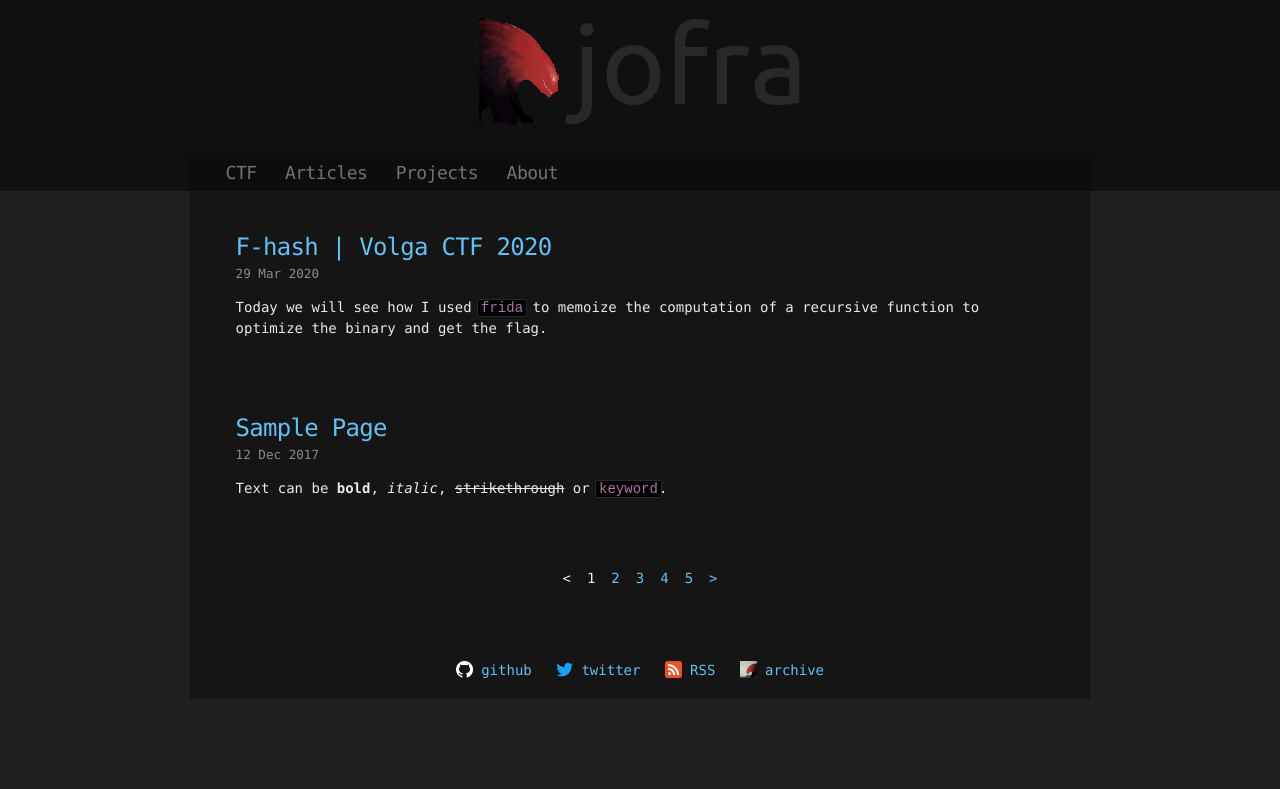
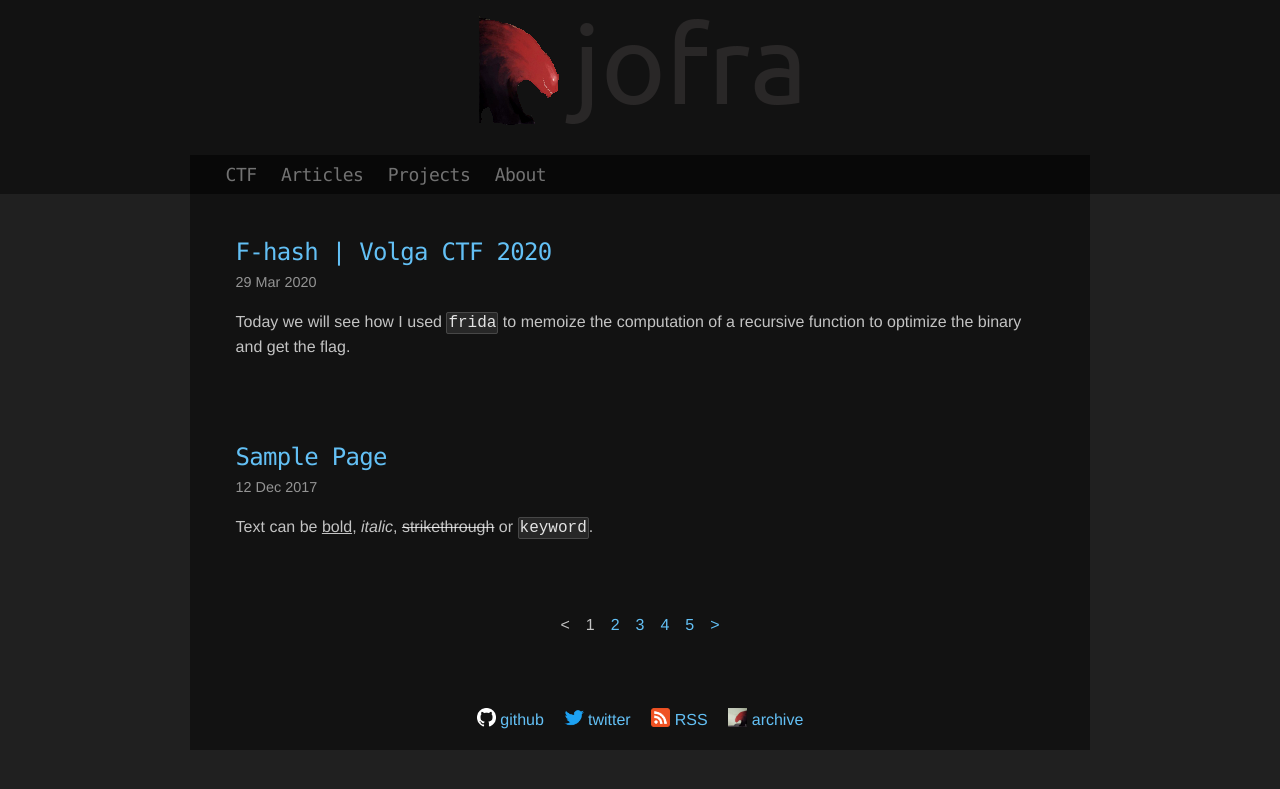
Before and after one commit to Vasco-jofra/Vasco-jofra.github.io, a Jekyll site: the page built from index.html, in a window 1280 px wide. Shown: the top 789 px of the page. Built offline with Jekyll 4.4.1, drawn with Linux system fonts in a browser that asks for light colours; the list of posts is cut into pages by our own code.

Commit message:
better color anf font abstraction. new font

```diff
--- a/_config.yml
+++ b/_config.yml
@@ -22,7 +22,7 @@ permalink: /:categories/:day/:month/:year/:title
 paginate: 2 # @@TODO: change me to 50
 paginate_path: /page/:num/
 
-# jekyll-compress-html https://github.com/penibelst/jekyll-compress-html
+# jekyll-compress-html (https://github.com/penibelst/jekyll-compress-html)
 compress_html:
   clippings: all
   endings: []
--- a/_sass/base.scss
+++ b/_sass/base.scss
@@ -3,19 +3,49 @@
 @import "rouge-base16-dark";
 @import "default_colors";
 
-$body_background: #202020;
-$text_color: #eaeaea;
+// https://material.io/design/color/dark-theme.html#properties
+//  - good tips
 
+// Tips on colors: https://uxplanet.org/8-tips-for-dark-theme-design-8dfc2f8f7ab6
+//  - Higher elevation, lighter surface
+
+// Color is important: https://blog.tubikstudio.com/color-in-ui-design-look-on-the-bright-side/
+//  -
+
+// Test contrast of 2 colors: (https://contrast-ratio.com/?ref=uxprocc#rgba%28255%2C255%2C255%2C%200.87%29-on-%23121212)
+
+// ====================
+// Fonts
+// ====================
+$font_headers: Monaco, "Bitstream Vera Sans Mono", "Lucida Console", Terminal, monospace;
+$font_main_text: "Helvetica Neue", Helvetica, Arial, sans-serif;
+
+// ====================
+// Colors
+// ====================
+$monster_red: desaturate(#8d2325, 0);
+$link_blue: #63c0f5;
+
+// Background colors (people suggest lighter backgrounds to show elevation, but here I think darkening looks better)
+// $background_color: #191716;
 $background_color: #202020;
-$header_logo_background_color: #101010;
-$header_nav_background_color: #0d0d0d;
-$text_color: #eaeaea;
+$logo_background_color: #121212;
+$nav_background_color: #080808;
+$container_background_color: $logo_background_color;
 
+// Text color
+$high_emphasis_text_color: rgba(255, 255, 255, 0.87);
+$medium_high_emphasis_text_color: rgba(255, 255, 255, 0.75);
+$medium_emphasis_text_color: rgba(255, 255, 255, 0.55);
+$low_emphasis_text_color: rgba(255, 255, 255, 0.38);
+
+$link_color: $link_blue;
+$header_color: $link_blue;
+
+// @@TODO: To check
 $header: #b5e853;
 $blockquote-color: #aaa;
 $blockquote-border: #666;
-$container-background: #151515;
-$link_color: #63c0f5;
 
 // ====================
 // Common
@@ -48,14 +78,14 @@ body {
   padding: 0;
 
   // text
-  font-size: 14px;
-  line-height: 1.4;
-  font-family: Monaco, "Bitstream Vera Sans Mono", "Lucida Console", Terminal,
-    monospace;
-  color: $text_color;
+  color: $medium_high_emphasis_text_color;
+  font-family: $font_main_text;
+  font-size: 16px;
+  line-height: 1.5;
+  font-weight: 400;
 
   // background
-  background: $body_background;
+  background: $background_color;
   //   background-image: url("/assets/bkg.png");
   //   background-repeat: repeat-y;
   //   background-position-x: center;
@@ -65,7 +95,7 @@ body {
 // Header
 // ====================
 header {
-  background: $header_logo_background_color;
+  background: $logo_background_color;
 }
 
 .header-logo {
@@ -92,7 +122,7 @@ header {
 }
 
 nav {
-  background: $header_nav_background_color; // rgba(0, 0, 0, 0.2);
+  background: $nav_background_color; // rgba(0, 0, 0, 0.2);
 
   padding-top: 6px;
   padding-bottom: 6px;
@@ -119,6 +149,8 @@ nav a:hover {
 }
 
 .header-link {
+  font-family: $font_headers;
+
   display: inline;
   font-size: 18px;
   color: rgb(114, 114, 114);
@@ -175,6 +207,10 @@ footer a:hover {
 // ====================
 // home page
 // ====================
+.home-posts a {
+  color: inherit;
+}
+
 .home-post {
   padding: 20px;
   border-radius: 10px;
@@ -189,20 +225,16 @@ footer a:hover {
   padding-top: 0px;
 }
 
-.home-post a {
-  color: inherit;
-}
-
 .post-time {
   font-size: 0.9em;
-  color: rgba(255, 255, 255, 0.5);
+  color: $medium_emphasis_text_color;
 }
 
 // ====================
 // Main content
 // ====================
 .content-container {
-  background: $container-background;
+  background: $container_background_color;
   padding-top: 20px;
   padding-bottom: 10px;
 }
@@ -215,8 +247,8 @@ footer a:hover {
 }
 
 article a:hover {
-    text-decoration: underline;
-    // background-color: rgba(0, 0, 0, 0.9);
+  text-decoration: underline;
+  // background-color: rgba(0, 0, 0, 0.9);
 }
 
 section img {
@@ -231,13 +263,12 @@ h5,
 h6 {
   margin: 20px 0 0 0;
   font-weight: normal;
-  font-family: Monaco, "Bitstream Vera Sans Mono", "Lucida Console", Terminal,
-    monospace;
-  color: #63c0f5; // $header;
+  font-family: $font_headers;
+  color: $header_color;
   letter-spacing: -0.03em;
-  //   text-shadow: 0 1px 1px rgba(0, 0, 0, 0.1),
-  //                0 0 5px rgba(181, 232, 83, 0.1),
-  //                0 0 10px rgba(181, 232, 83, 0.1);
+  // text-shadow: 0 1px 1px rgba(0, 0, 0, 0.1),
+  //              0 0 5px rgba(181, 232, 83, 0.1),
+  //              0 0 10px rgba(181, 232, 83, 0.1);
 }
 
 #main_content h1 {
@@ -293,6 +324,11 @@ a {
 // ====================
 // unorganized
 // ====================
+strong {
+  font-weight: normal;
+  text-decoration: underline;
+}
+
 dt {
   font-style: italic;
   font-weight: bold;
@@ -312,11 +348,12 @@ blockquote {
 }
 
 pre {
-  background: rgba(0, 0, 0, 0.9);
+  background: rgba(255, 255, 255, 0.05);
+  //   background: rgba(0, 0, 0, 0.9);
   border: 1px solid rgba(255, 255, 255, 0.15);
   padding: 10px;
   font-size: 14px;
-  color: #b5e853;
+  //   color: #b5e853;
   border-radius: 2px;
   text-wrap: normal;
   overflow: auto;
@@ -324,11 +361,12 @@ pre {
 }
 
 code.highlighter-rouge {
-  background: rgba(0, 0, 0, 0.9);
+  background: rgba(255, 255, 255, 0.09);
+  //   background: rgba(0, 0, 0, 0.9);
   border: 1px solid rgba(255, 255, 255, 0.15);
-  padding: 0px 3px;
-  margin: 0px -3px;
-  color: #aa759f;
+  padding: 1px;
+  //   margin: -1px;
+  color: $high_emphasis_text_color;
   border-radius: 2px;
 }
 
--- a/index.html
+++ b/index.html
@@ -2,8 +2,9 @@
 layout: default
 ---
 
+<div class="home-posts">
   {% for post in paginator.posts %}
-  <a style="color:inherit" href="{{ post.url }}">
+    <a href="{{ post.url }}">
       <div class="home-post">
         <h2>{{ post.title }}</h2>
         <time class="post-time" datetime="{{ post.date | date_to_xmlschema }}">
@@ -16,6 +17,7 @@ layout: default
     </a>
     <br>
   {% endfor %}
+</div>
 
 <!-- Page list -->
 <!-- The  no_spaces is there so the compress.html file removes it and we don't get extra spaces we did not want (https://css-tricks.com/fighting-the-space-between-inline-block-elements/) -->
```
Lines whose indentation alone changed are shown as unchanged.
